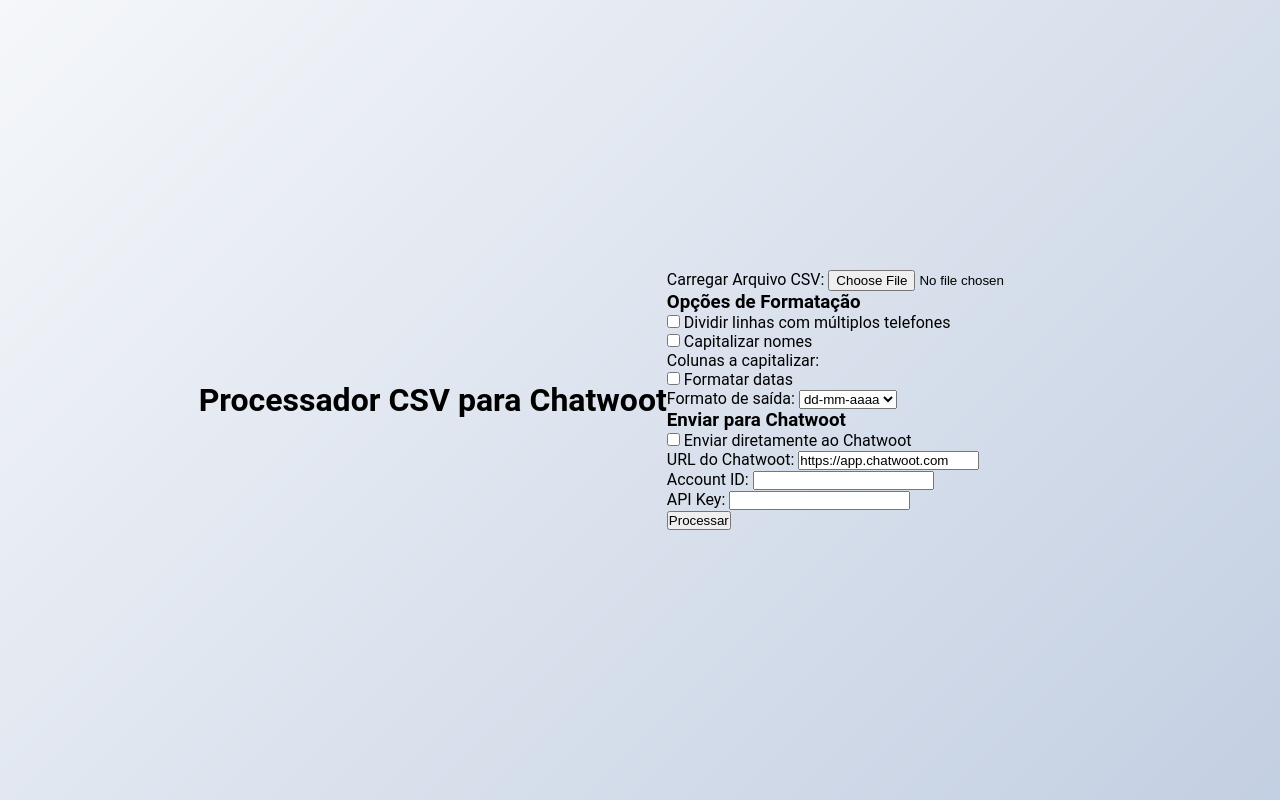
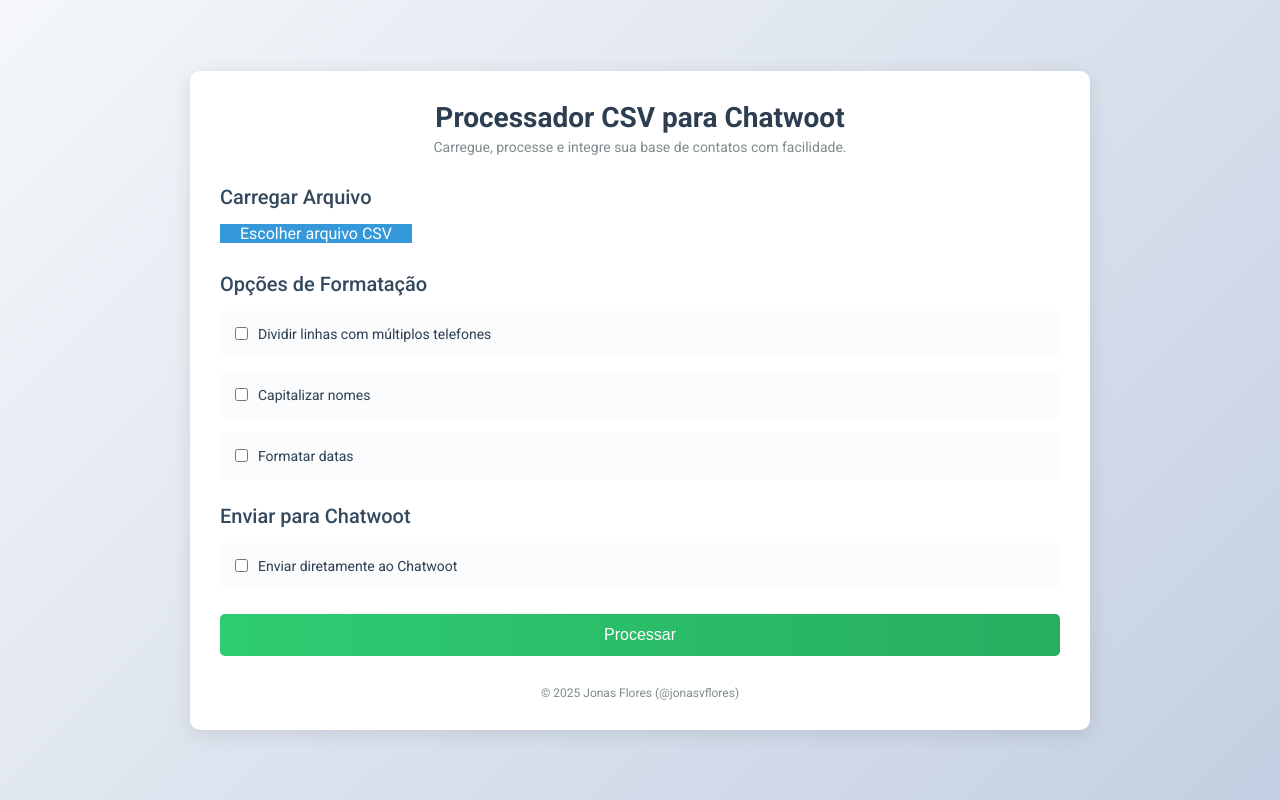
Before and after one commit to jonasvflores/csvpro, a Flask app: page / in a window 1280 px wide. Run offline with Flask 3, Linux system fonts and the light colour scheme.

Commit message:
Update index.html

```diff
--- a/templates/index.html
+++ b/templates/index.html
@@ -1,49 +1,102 @@
 <!DOCTYPE html>
-<html>
+<html lang="pt-BR preocupa">
 <head>
+    <meta charset="UTF-8">
+    <meta name="viewport" content="width=device-width, initial-scale=1.0">
     <title>Processador CSV para Chatwoot</title>
     <link rel="stylesheet" href="{{ url_for('static', filename='style.css') }}">
+    <link href="https://fonts.googleapis.com/css2?family=Roboto:wght@400;500;700&display=swap" rel="stylesheet">
 </head>
 <body>
+    <div class="container">
+        <header>
             <h1>Processador CSV para Chatwoot</h1>
-    <form method="POST" enctype="multipart/form-data">
-        <label>Carregar Arquivo CSV:</label>
-        <input type="file" name="csv_file" accept=".csv" required><br>
+            <p>Carregue, processe e integre sua base de contatos com facilidade.</p>
+        </header>
 
-        <h3>Opções de Formatação</h3>
-        <label><input type="checkbox" name="dividir_telefones"> Dividir linhas com múltiplos telefones</label><br>
+        <form method="POST" enctype="multipart/form-data" class="form-container">
+            <section class="upload-section">
+                <h2>Carregar Arquivo</h2>
+                <div class="file-upload">
+                    <input type="file" name="csv_file" id="csv_file" accept=".csv" required>
+                    <label for="csv_file">Escolher arquivo CSV</label>
+                </div>
+            </section>
 
-        <label><input type="checkbox" name="capitalize"> Capitalizar nomes</label><br>
-        <div id="capitalize_options">
-            <label>Colunas a capitalizar:</label><br>
-            <!-- Colunas serão preenchidas dinamicamente via JS ou backend -->
+            <section class="options-section">
+                <h2>Opções de Formatação</h2>
+                <div class="option-group">
+                    <label class="checkbox-label">
+                        <input type="checkbox" name="dividir_telefones"> Dividir linhas com múltiplos telefones
+                    </label>
                 </div>
 
-        <label><input type="checkbox" name="formatar_data"> Formatar datas</label><br>
-        <div id="data_options">
+                <div class="option-group">
+                    <label class="checkbox-label">
+                        <input type="checkbox" name="capitalize" id="capitalize"> Capitalizar nomes
+                    </label>
+                    <div class="sub-options" id="capitalize_options">
+                        <label>Colunas a capitalizar:</label>
+                        <div class="checkbox-list">
+                            <!-- Colunas podem ser preenchidas dinamicamente via JS ou backend -->
+                            <p>(Carregue um arquivo para ver as colunas)</p>
+                        </div>
+                    </div>
+                </div>
+
+                <div class="option-group">
+                    <label class="checkbox-label">
+                        <input type="checkbox" name="formatar_data" id="formatar_data"> Formatar datas
+                    </label>
+                    <div class="sub-options" id="data_options">
                         <label>Formato de saída:</label>
                         <select name="formato_data">
                             <option value="mm-dd-aaaa">mm-dd-aaaa</option>
                             <option value="dd-mm-aaaa" selected>dd-mm-aaaa</option>
                             <option value="aaaa-mm-dd">aaaa-mm-dd</option>
-            </select><br>
+                        </select>
+                    </div>
+                </div>
+            </section>
+
+            <section class="chatwoot-section">
+                <h2>Enviar para Chatwoot</h2>
+                <div class="option-group">
+                    <label class="checkbox-label">
+                        <input type="checkbox" name="send_to_chatwoot" id="send_to_chatwoot"> Enviar diretamente ao Chatwoot
+                    </label>
+                    <div class="sub-options" id="chatwoot_options">
+                        <label>URL do Chatwoot:</label>
+                        <input type="text" name="chatwoot_url" value="https://app.chatwoot.com" placeholder="Ex.: https://app.chatwoot.com">
+                        <label>Account ID:</label>
+                        <input type="text" name="account_id" placeholder="Digite o ID da conta" required>
+                        <label>API Key:</label>
+                        <input type="text" name="api_key" placeholder="Digite a chave da API" required>
+                    </div>
+                </div>
+            </section>
+
+            <button type="submit" class="submit-btn">Processar</button>
+        </form>
+
+        {% if error %}
+            <div class="error-message">{{ error }}</div>
+        {% endif %}
+
+        <footer>
+            <p>&copy; 2025 Jonas Flores (@jonasvflores)</p>
+        </footer>
     </div>
 
-        <h3>Enviar para Chatwoot</h3>
-        <label><input type="checkbox" name="send_to_chatwoot"> Enviar diretamente ao Chatwoot</label><br>
-        <div id="chatwoot_options">
-            <label>URL do Chatwoot:</label>
-            <input type="text" name="chatwoot_url" value="https://app.chatwoot.com"><br>
-            <label>Account ID:</label>
-            <input type="text" name="account_id" required><br>
-            <label>API Key:</label>
-            <input type="text" name="api_key" required><br>
-        </div>
-
-        <button type="submit">Processar</button>
-    </form>
-    {% if error %}
-        <p class="error">{{ error }}</p>
-    {% endif %}
+    <script>
+        document.querySelectorAll('input[type="checkbox"]').forEach(checkbox => {
+            checkbox.addEventListener('change', function() {
+                const subOptions = this.parentElement.nextElementSibling;
+                if (subOptions && subOptions.classList.contains('sub-options')) {
+                    subOptions.style.display = this.checked ? 'block' : 'none';
+                }
+            });
+        });
+    </script>
 </body>
 </html>
```
Lines whose indentation alone changed are shown as unchanged.
